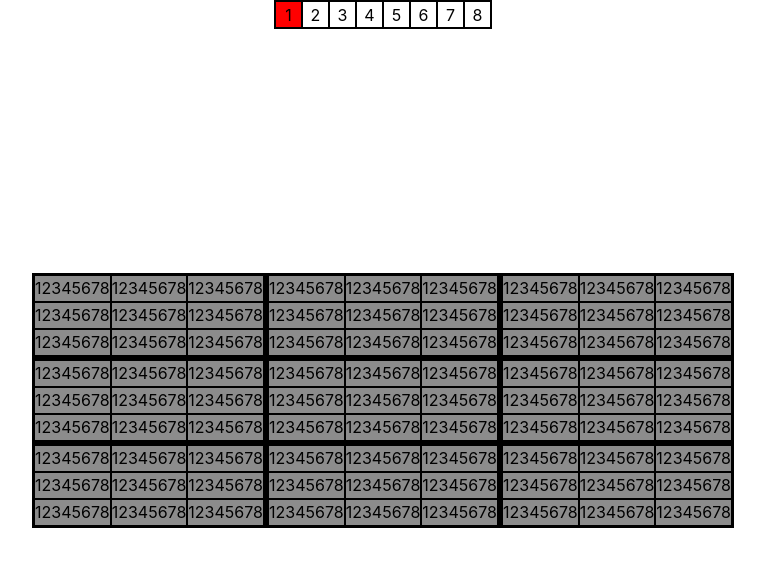
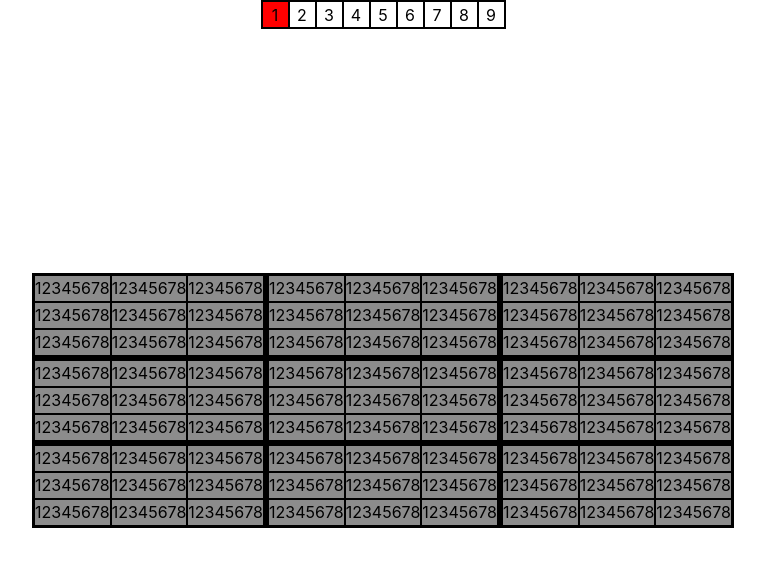
Before and after one commit to peoplestealusernames/sudoku-wave-collapse, a React (Create React App) app: page / in a window 1280 px wide. Shown: the top 566 px of the page, without its empty margins (257-1022 px from the left). Built offline with nearby package versions, Linux system fonts and the light colour scheme.

Commit message:
Fixed selector not showing 9

```diff
--- a/src/App.tsx
+++ b/src/App.tsx
@@ -45,7 +45,7 @@ function App() {
   return (
     <div className="App">
       <div style={{ position: "absolute", top: "0px", border: "1px solid black" }}>
-        {[...new Array(8)].map((e, i) => {
+        {[...new Array(9)].map((e, i) => {
           return <div
             className='Cell'
             key={i}
```
